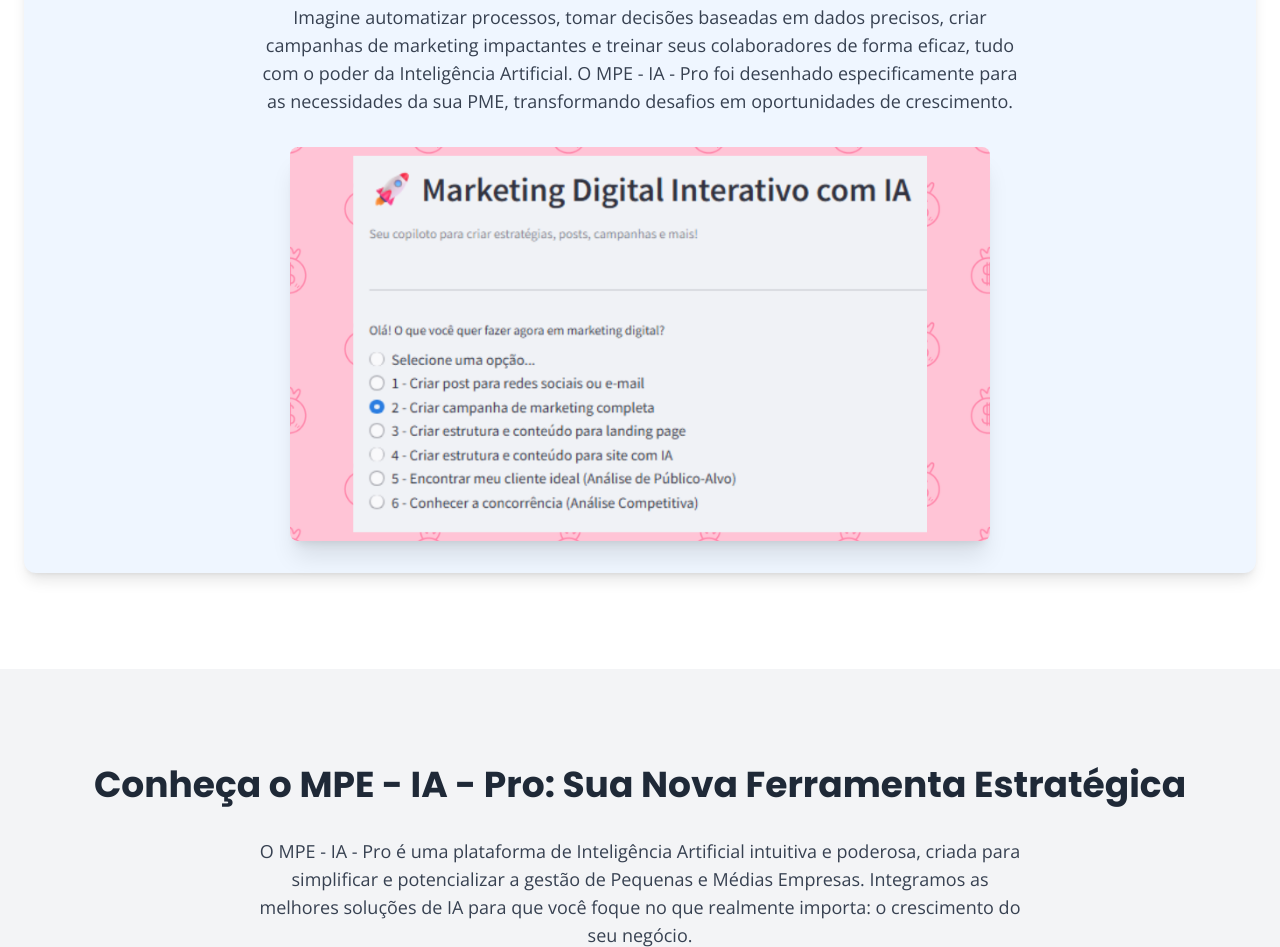
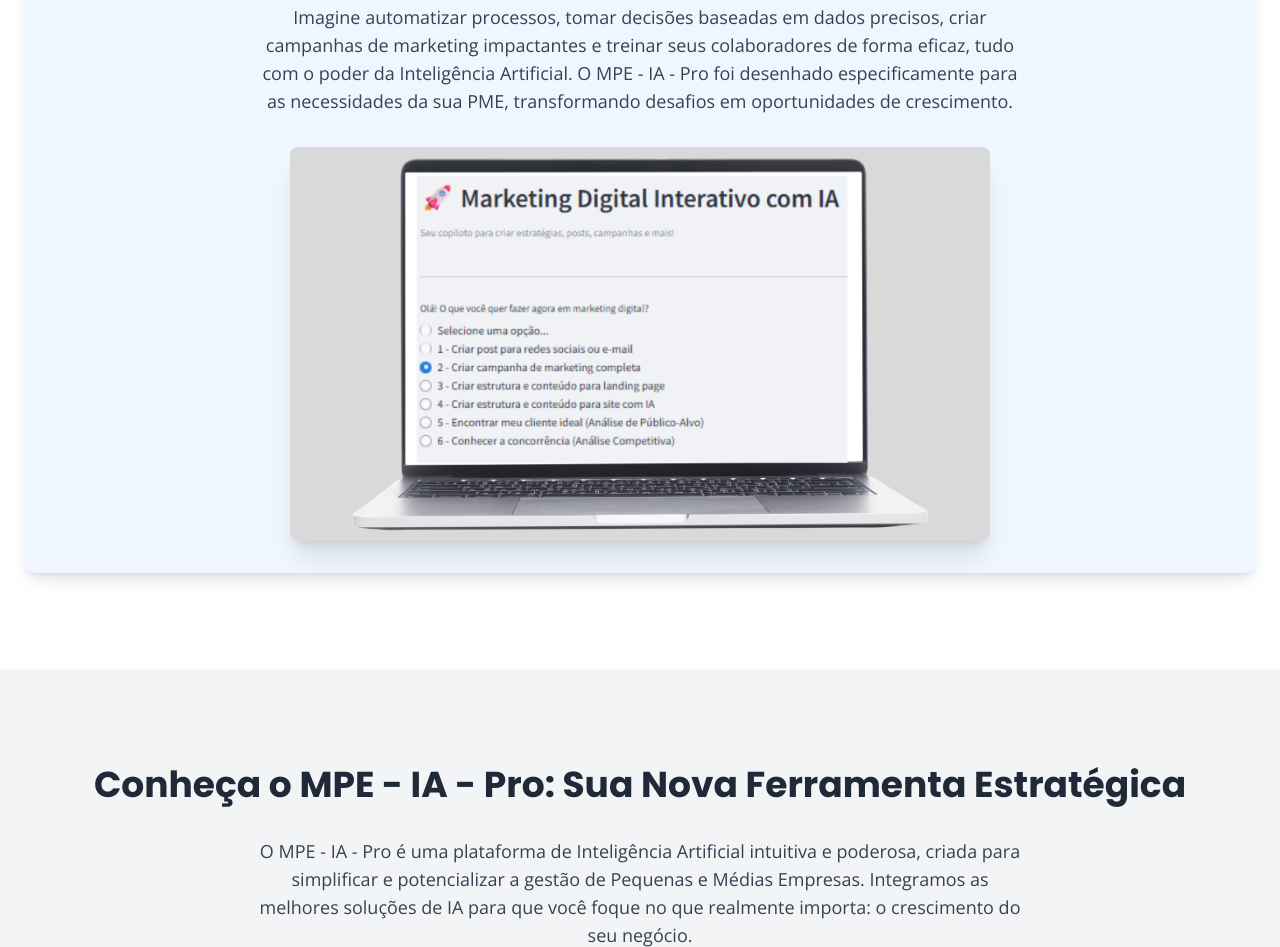
Before and after one commit to MPE-IA-Pro/pme-pro-com-ia.app.br, a plain HTML site: page index.html in a window 1280 px wide. Shown: the part 937-1884 px from the top of the page. Drawn offline with nearby package versions, Linux system fonts and the light colour scheme.

Commit message:
Update index.html

```diff
--- a/index.html
+++ b/index.html
@@ -98,7 +98,7 @@
             <div class="text-center p-8 bg-blue-50 rounded-xl shadow-lg">
                 <h3 class="font-poppins text-3xl font-semibold text-blue-700 mb-4">A Solução Inteligente Chegou: MPE - IA - Pro!</h3>
                 <p class="text-lg max-w-3xl mx-auto">Imagine automatizar processos, tomar decisões baseadas em dados precisos, criar campanhas de marketing impactantes e treinar seus colaboradores de forma eficaz, tudo com o poder da Inteligência Artificial. O MPE - IA - Pro foi desenhado especificamente para as necessidades da sua PME, transformando desafios em oportunidades de crescimento.</p>
-                <img src="images/MPE-IA-Pro-Landing.png" alt="Dashboard do App MPE - IA - Pro" class="mt-8 mx-auto rounded-lg shadow-xl" style="max-width: 700px;">
+                <img src="images/MPE-IA-Pro-Landing2.png" alt="Dashboard do App MPE - IA - Pro" class="mt-8 mx-auto rounded-lg shadow-xl" style="max-width: 700px;">
             </div>
         </div>
     </section>
```
